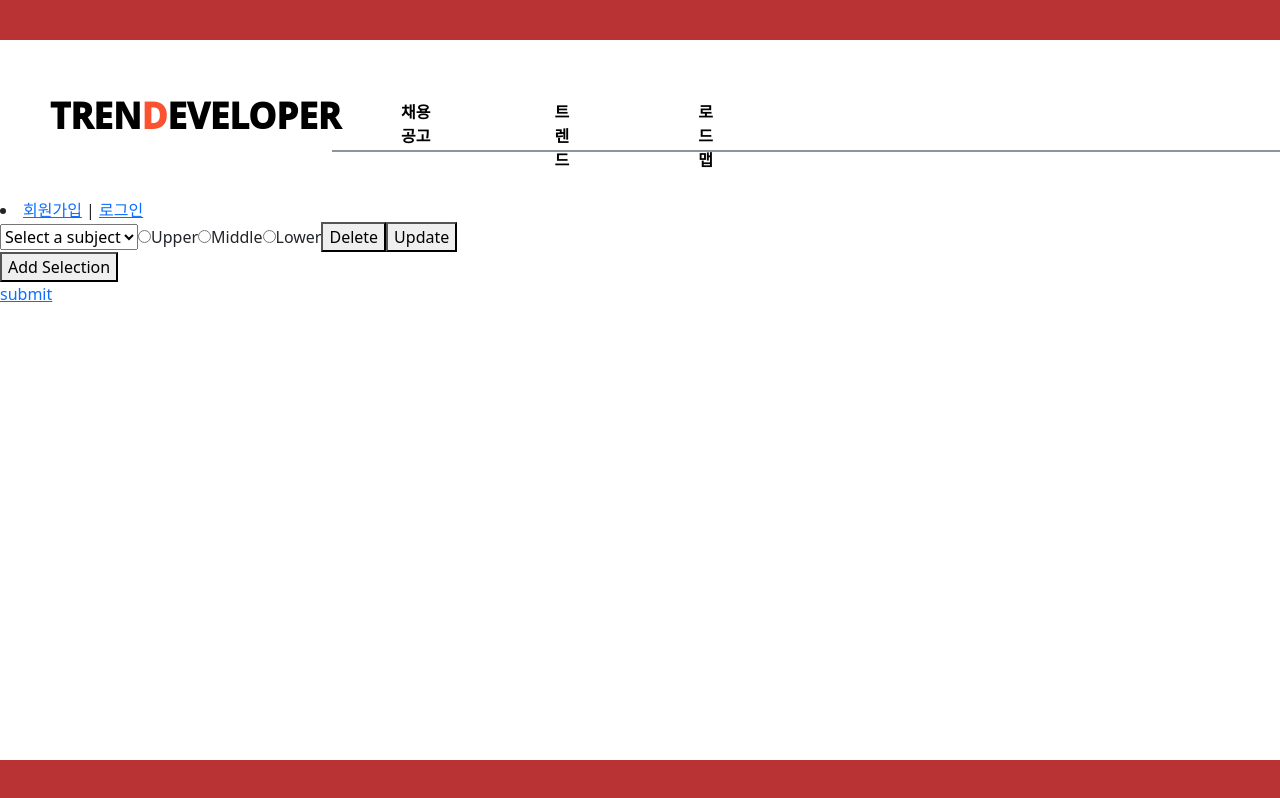
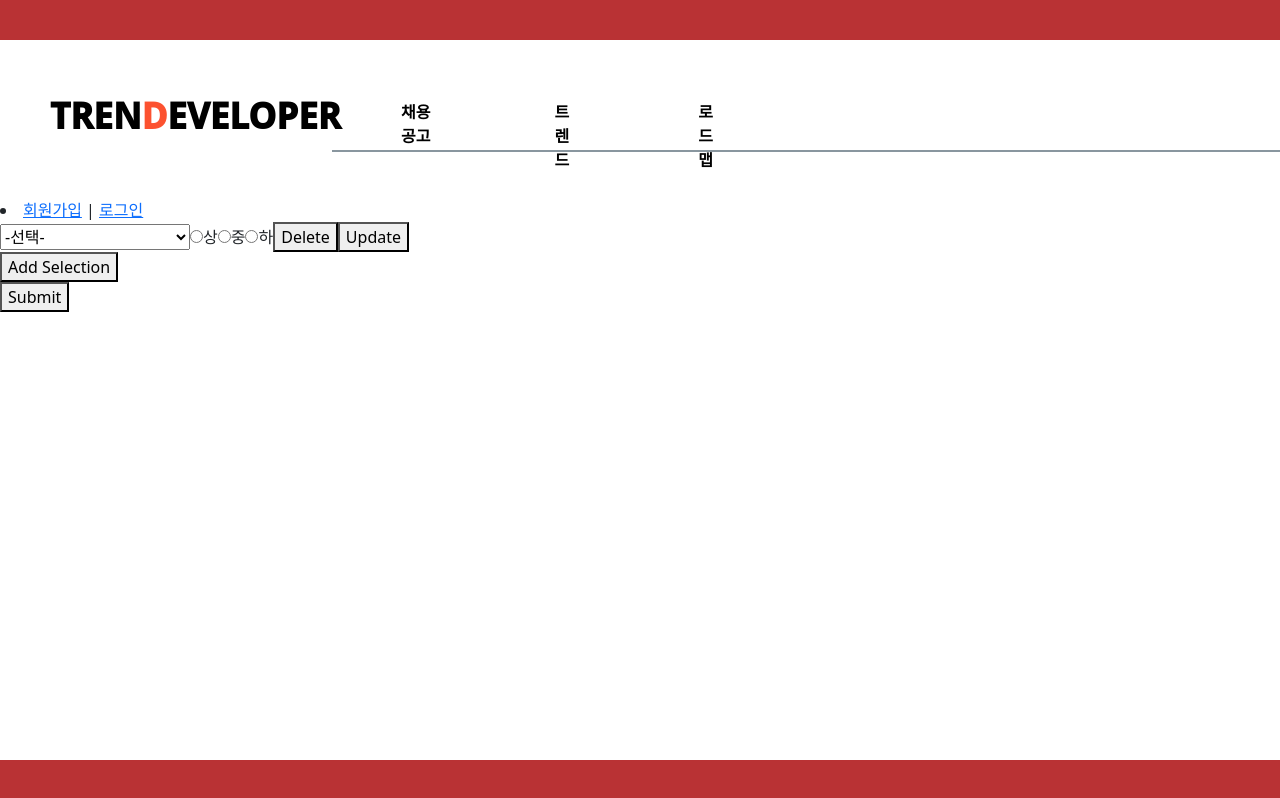
Before and after one commit to yunycho0264/trendeveloper, a React (Create React App) app: page /roadmap/select in a window 1280 px wide. Both pictures are taken after a click on the button "Add Selection". Built offline with nearby package versions, Linux system fonts and the light colour scheme.

Commit message:
선택 값 수정

```diff
--- a/src/components/SelectionBoxList.js
+++ b/src/components/SelectionBoxList.js
@@ -1,12 +1,42 @@
 import React, { useState } from "react";
-import { Link } from "react-router-dom";
+import { Link, useNavigate } from "react-router-dom";
 import RoadMap from "../pages/RoadMap";
 
 const SelectionBoxList = () => {
   const [selections, setSelections] = useState([]);
-  const subjects = ["Math", "Science", "English"]; // Sample subjects list
-
+  const subjects = [
+    { display: "서버/백엔드 개발자", value: "back" },
+    { display: "프론트엔드 개발자", value: "front" },
+    { display: "웹 풀스택 개발자", value: "full" },
+    { display: "안드로이드 개발자", value: "android" },
+    { display: "IOS 개발자", value: "ios" },
+    { display: "크로스플랫폼 개발자", value: "crossp" },
+    { display: "게임 클라이언트 개발자", value: "gclient" },
+    { display: "게임 서버 개발자", value: "gserver" },
+    { display: "DBA", value: "dba" },
+    { display: "빅데이터 엔지니어", value: "bigdata" },
+    { display: "인공지능/머신러닝", value: "ai" },
+    { display: "devops/시스템 엔지니어", value: "devops" },
+    { display: "정보보안 담당자", value: "security" },
+    { display: "QA 엔지니어", value: "qa" },
+    { display: "개발 PM", value: "pm" },
+    { display: "HW/임베디드", value: "embeded" },
+    { display: "SW/솔루션", value: "solution" },
+    { display: "웹퍼블리셔", value: "wpublisher" },
+    { display: "VR/AR/3D", value: "vr" },
+    { display: "블록체인", value: "blockchain" },
+    { display: "기술지원", value: "support" },
+  ];
+  const navigate = useNavigate();
   const handleAddSelection = () => {
+    if (
+      selections.some((selection) => selection.level === "") ||
+      selections.some((selection) => selection.subject === "")
+    ) {
+      // At least one level value is empty, prevent adding the selection
+      alert("설정을 완료해 주세요! 업데이트까지 눌러주셔야 합니다!");
+      return;
+    }
     setSelections([...selections, { subject: "", level: "" }]);
   };
 
@@ -25,9 +55,33 @@ const SelectionBoxList = () => {
     console.log("Selected Values:", updatedSelections);
   };
 
+  const handleSubmit = () => {
+    // Send the selections data to the server
+    // axios
+    //   .post("/api/selections", selections) // Replace with your API endpoint
+    //   .then((response) => {
+    //     // Handle the response from the server
+    //     console.log(response.data);
+    //   })
+    //   .catch((error) => {
+    //     // Handle errors
+    //     console.error(error);
+    //   });
+
+    if (
+      selections.some((selection) => selection.level === "") ||
+      selections.some((selection) => selection.subject === "")
+    ) {
+      // At least one level value is empty, prevent adding the selection
+      alert("설정을 완료해 주세요! 업데이트까지 눌러주셔야 합니다!");
+      return;
+    }
+    console.log(selections);
+    // navigate("/roadmap");
+  };
+
   return (
     <>
-      {" "}
       <div>
         {selections.map((selection, index) => (
           <SelectionBox
@@ -39,8 +93,8 @@ const SelectionBoxList = () => {
           />
         ))}
         <button onClick={handleAddSelection}>Add Selection</button>
-      </div>{" "}
-      <Link to={"/roadmap"}>submit</Link>
+      </div>
+      <button onClick={handleSubmit}>Submit</button>
     </>
   );
 };
@@ -64,9 +118,19 @@ export const SelectionBox = ({ index, subjects, onDelete, onUpdate }) => {
   };
 
   const handleUpdate = () => {
+    let level = 0;
+    if (selectedLevel === "upper") {
+      level = 20;
+    } else if (selectedLevel === "middle") {
+      level = 15;
+    } else if (selectedLevel === "lower") {
+      level = 10;
+    } else {
+      level = 0;
+    }
     const selection = {
       subject: selectedSubject,
-      level: selectedLevel,
+      level: level,
     };
     onUpdate(index, selection);
   };
@@ -74,10 +138,10 @@ export const SelectionBox = ({ index, subjects, onDelete, onUpdate }) => {
   return (
     <div>
       <select value={selectedSubject} onChange={handleSubjectChange}>
-        <option value="">Select a subject</option>
+        <option value="">-선택-</option>
         {subjects.map((subject) => (
-          <option key={subject} value={subject}>
-            {subject}
+          <option key={subject.value} value={subject.value}>
+            {subject.display}
           </option>
         ))}
       </select>
@@ -88,7 +152,7 @@ export const SelectionBox = ({ index, subjects, onDelete, onUpdate }) => {
           checked={selectedLevel === "upper"}
           onChange={handleLevelChange}
         />
-        Upper
+        상
       </label>
       <label>
         <input
@@ -97,7 +161,7 @@ export const SelectionBox = ({ index, subjects, onDelete, onUpdate }) => {
           checked={selectedLevel === "middle"}
           onChange={handleLevelChange}
         />
-        Middle
+        중
       </label>
       <label>
         <input
@@ -106,7 +170,7 @@ export const SelectionBox = ({ index, subjects, onDelete, onUpdate }) => {
           checked={selectedLevel === "lower"}
           onChange={handleLevelChange}
         />
-        Lower
+        하
       </label>
       <button onClick={handleDelete}>Delete</button>
       <button onClick={handleUpdate}>Update</button>
```
